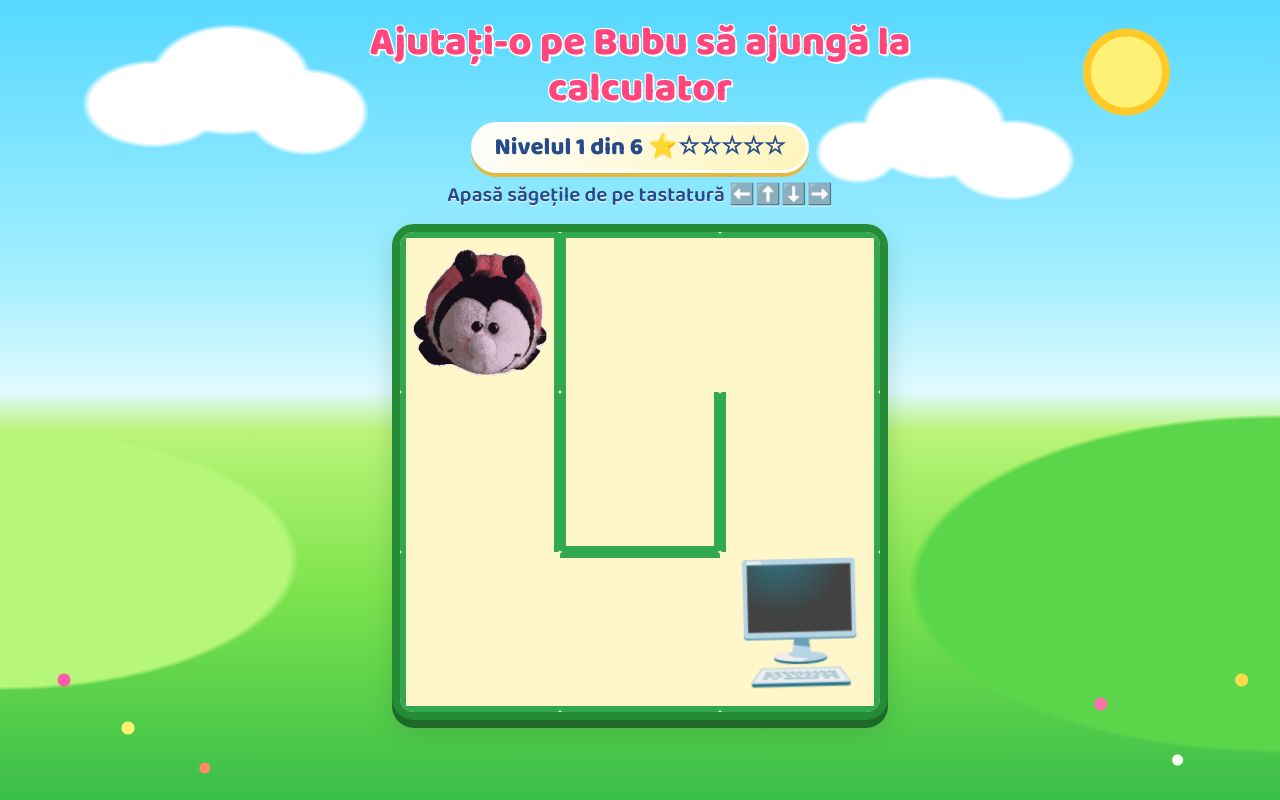
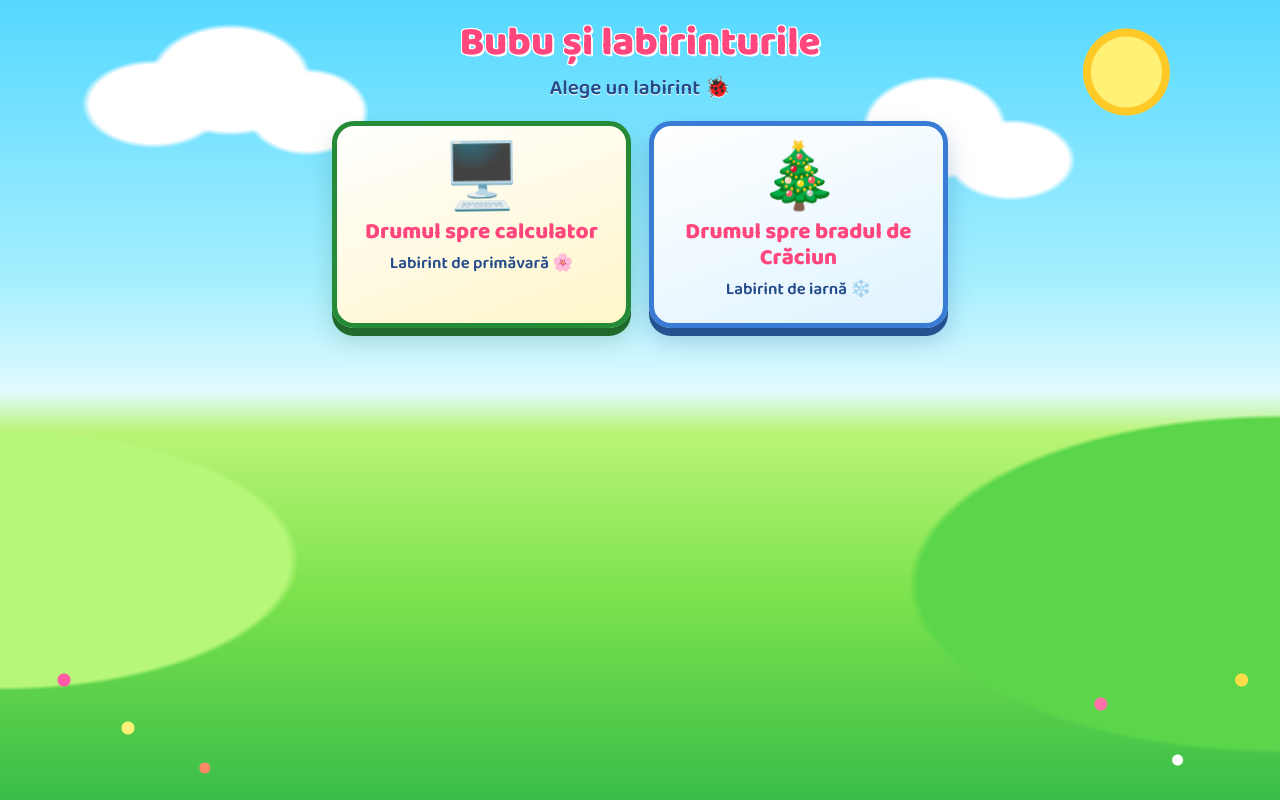
Before and after one commit to clasa-buburuzelor/labirint, a plain HTML site: page index.html in a window 1280 px wide. Drawn offline with Linux system fonts and the light colour scheme.

Commit message:
Add homepage menu for choosing a maze
Move the computer maze to its own page and make the goal emoji and
confetti configurable per page via data attributes on <body>.

```diff
--- a/index.html
+++ b/index.html
@@ -3,7 +3,7 @@
 <head>
   <meta charset="UTF-8">
   <meta name="viewport" content="width=device-width, initial-scale=1">
-  <title>Bubu și labirintul</title>
+  <title>Bubu și labirinturile</title>
   <link rel="preconnect" href="https://fonts.googleapis.com">
   <link rel="preconnect" href="https://fonts.gstatic.com" crossorigin>
   <link href="https://fonts.googleapis.com/css2?family=Baloo+2:wght@600;800&display=swap" rel="stylesheet">
@@ -11,29 +11,21 @@
 </head>
 <body>
   <main class="game">
-    <h1>Ajutați-o pe Bubu să ajungă la calculator</h1>
-    <p id="level" class="level"></p>
-    <p class="hint">Apasă săgețile de pe tastatură ⬅️⬆️⬇️➡️</p>
+    <h1>Bubu și labirinturile</h1>
+    <p class="hint">Alege un labirint 🐞</p>
 
-    <div id="maze" class="maze" aria-label="Labirint"></div>
+    <nav class="menu" aria-label="Alege labirintul">
+      <a class="menu-card" href="labirint-calculator.html">
+        <span class="menu-icon">🖥️</span>
+        <span class="menu-title">Drumul spre calculator</span>
+        <span class="menu-sub">Labirint de primăvară 🌸</span>
+      </a>
+      <a class="menu-card menu-card-winter" href="labirint-iarna.html">
+        <span class="menu-icon">🎄</span>
+        <span class="menu-title">Drumul spre bradul de Crăciun</span>
+        <span class="menu-sub">Labirint de iarnă ❄️</span>
+      </a>
+    </nav>
   </main>
-
-  <div id="next" class="win" hidden>
-    <div class="win-card">
-      <h2>Bravo! Ai trecut nivelul! 🐞</h2>
-      <button id="go-next" class="again">Nivelul următor ➡️</button>
-    </div>
-  </div>
-
-  <div id="win" class="win" hidden>
-    <div class="win-card">
-      <h2>Bravo! Ai reușit! 🎉</h2>
-      <img src="images/bubu-final.webp" alt="Poză de sărbătoare">
-      <button id="again" class="again">Joacă din nou</button>
-    </div>
-    <div id="confetti" class="confetti" aria-hidden="true"></div>
-  </div>
-
-  <script src="script.js"></script>
 </body>
 </html>
--- a/script.js
+++ b/script.js
@@ -24,6 +24,10 @@ let player = { x: 0, y: 0 };
 let ladybugEl = null;
 let finished = false;
 let audioCtx = null;
+
+// Per-page settings (set via data-* attributes on <body>)
+const GOAL = document.body.dataset.goal || "🖥️";
+const CONFETTI = (document.body.dataset.confetti || "🎉 ⭐ 🐞 🌸 🎈 ✨").split(" ");
 
 // DFS
 function generateMaze() {
@@ -88,7 +92,7 @@ function drawMaze() {
 
   const child = document.createElement("div");
   child.className = "child";
-  child.textContent = "🖥️";
+  child.textContent = GOAL;
   child.style.width = 100 / COLS + "%";
   child.style.height = 100 / ROWS + "%";
   placeAt(child, COLS - 1, ROWS - 1);
@@ -210,7 +214,7 @@ function win() {
 
   confettiEl.innerHTML = "";
 
-  const pieces = ["🎉", "⭐", "🐞", "🌸", "🎈", "✨"];
+  const pieces = CONFETTI;
 
   for (let i = 0; i < 200; i++) {
     const s = document.createElement("span");
--- a/style.css
+++ b/style.css
@@ -308,6 +308,98 @@ h1 {
   box-shadow: 0 4px 0 #e6b93d;
 }
 
+/* ---------- Back link ---------- */
+
+.back {
+  display: block;
+  width: fit-content;
+  margin: 0 0 4px;
+  padding: 2px 14px;
+  font-weight: 800;
+  font-size: 1rem;
+  color: var(--ink);
+  text-decoration: none;
+  background: #fff;
+  border-radius: 999px;
+  box-shadow: 0 3px 0 rgba(0, 0, 0, 0.15);
+}
+
+.back:hover {
+  transform: translateY(-1px);
+}
+
+.back:focus-visible,
+.menu-card:focus-visible {
+  outline: 4px solid #ffeb3b;
+  outline-offset: 3px;
+}
+
+/* ---------- Menu (homepage) ---------- */
+
+.menu {
+  display: grid;
+  grid-template-columns: repeat(auto-fit, minmax(230px, 1fr));
+  gap: 18px;
+  margin-top: 16px;
+}
+
+.menu-card {
+  display: flex;
+  flex-direction: column;
+  align-items: center;
+  gap: 4px;
+  padding: 20px 16px;
+  color: var(--ink);
+  text-decoration: none;
+  background: linear-gradient(160deg, #fff, #fff6c9);
+  border: 5px solid var(--grass-dark);
+  border-radius: 22px;
+  box-shadow: 0 8px 0 #1f6a2a, 0 12px 24px rgba(28, 88, 45, 0.2);
+  transition: transform 0.15s ease, box-shadow 0.15s ease;
+}
+
+.menu-card:hover {
+  transform: translateY(-4px);
+  box-shadow: 0 12px 0 #1f6a2a, 0 16px 28px rgba(28, 88, 45, 0.25);
+}
+
+.menu-card:active {
+  transform: translateY(4px);
+  box-shadow: 0 4px 0 #1f6a2a;
+}
+
+.menu-card-winter {
+  background: linear-gradient(160deg, #fff, #dff3ff);
+  border-color: #3a7bd5;
+  box-shadow: 0 8px 0 #24518f, 0 12px 24px rgba(36, 81, 143, 0.25);
+}
+
+.menu-card-winter:hover {
+  box-shadow: 0 12px 0 #24518f, 0 16px 28px rgba(36, 81, 143, 0.3);
+}
+
+.menu-card-winter:active {
+  box-shadow: 0 4px 0 #24518f;
+}
+
+.menu-icon {
+  font-size: 4rem;
+  line-height: 1.1;
+  animation: wave 1.6s ease-in-out infinite;
+}
+
+.menu-title {
+  font-size: 1.4rem;
+  font-weight: 800;
+  line-height: 1.15;
+  color: #ff477e;
+}
+
+.menu-sub {
+  font-size: 1.05rem;
+  font-weight: 600;
+}
+
 @media (max-width: 400px) {
   .game {
     padding: 8px;
@@ -325,6 +417,7 @@ h1 {
 
 @media (prefers-reduced-motion: reduce) {
   .child,
+  .menu-icon,
   .win-card img,
   .confetti span {
     animation: none;
```
Also changed, not shown: labirint-calculator.html (added, +40 -0 lines).
